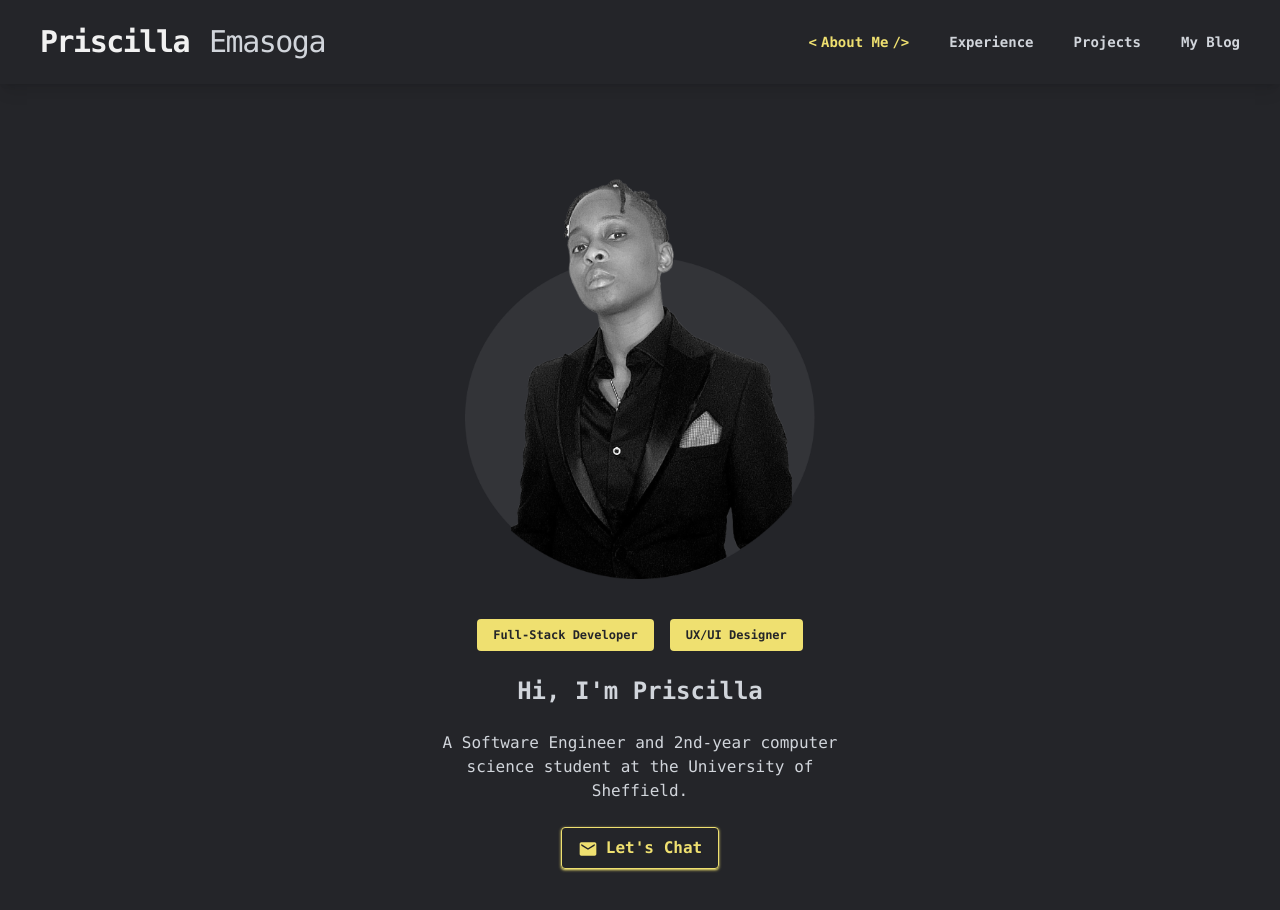
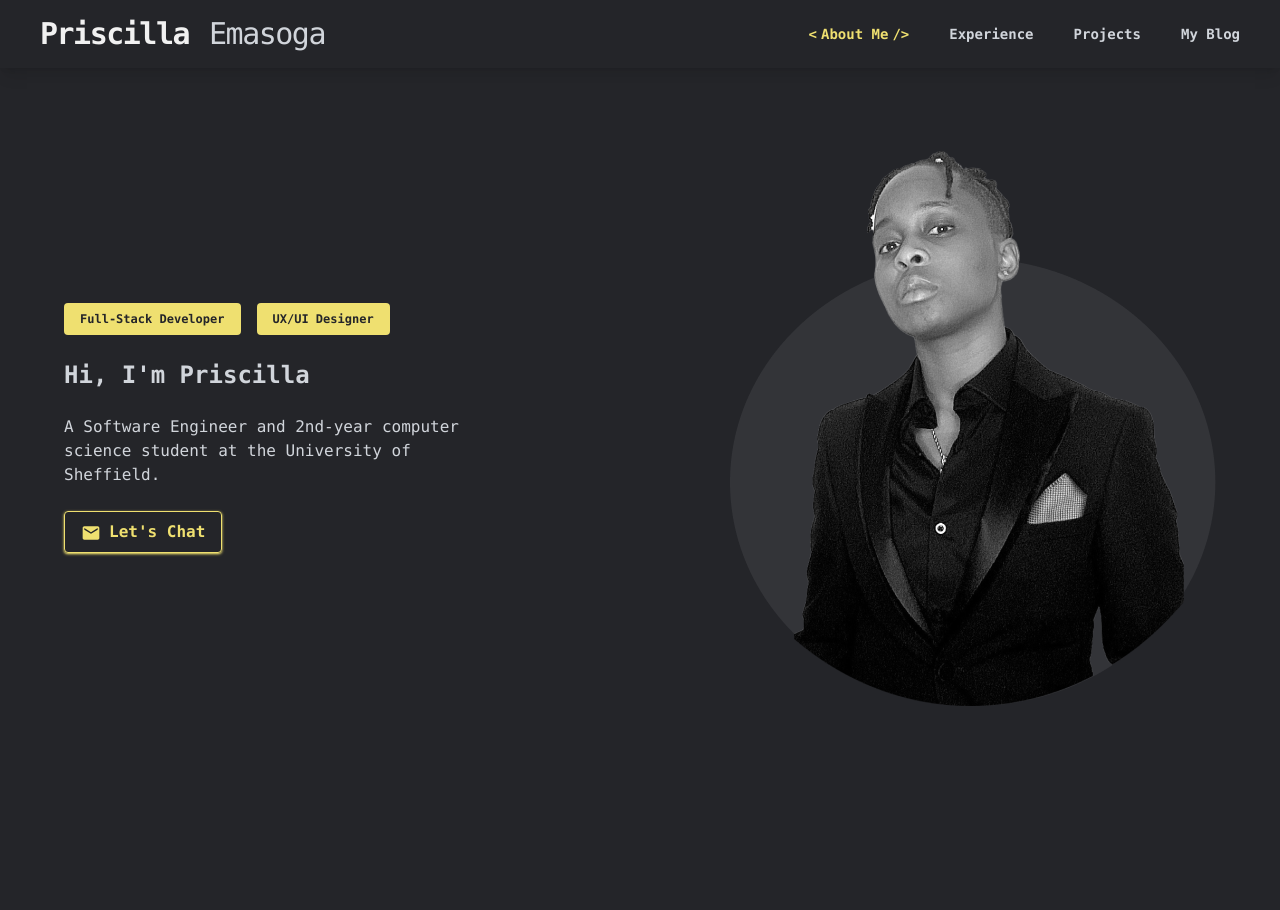
Before and after one commit to priscilla-e/my-portfolio, a React (Vite) app: page / in a window 1280 px wide. Shown: the top 910 px of the page. After the commit the page ends 800 px from the top, so only its background shows below. Built offline with nearby package versions, Linux system fonts and the light colour scheme.

Commit message:
Update hero styling desk top

```diff
--- a/src/components/Header.jsx
+++ b/src/components/Header.jsx
@@ -1,6 +1,6 @@
 export default function Header() {
     return (
-        <header id="#header" className="hidden items-center py-6 px-10 shadow-lg md:flex">
+        <header id="#header" className="hidden items-center py-4 px-10 shadow-lg md:flex">
             <div className="space-x-5 text-3xl tracking-tighter md:flex-1">
                 <span className="font-extrabold text-light">Priscilla</span>
                 <span>Emasoga</span>
--- a/src/components/Hero.jsx
+++ b/src/components/Hero.jsx
@@ -1,27 +1,33 @@
 import HeroImage from '../assets/hero-image.png';
-import { MdEmail } from "react-icons/md";
+import {MdEmail} from "react-icons/md";
+
 export default function Hero() {
     return (
-        <section id="hero" className="my-10 flex flex-col items-center justify-center h-screen">
+        <section id="hero">
+            <div className='container mx-auto my-10 flex flex-col items-center justify-center h-screen md:h-[90vh] md:flex-row-reverse md:justify-between md:my-0 md:space-x-24"'>
                 {/*image*/}
-            <img src={HeroImage} alt="Priscilla Emasoga" className="h-1/2" />
+                <img src={HeroImage} alt="Priscilla Emasoga" className="h-1/2 md:h-auto"/>
 
                 {/*hero text*/}
-            <div className='mt-10 space-y-6 text-center'>
-                <div className='flex items-center justify-center space-x-4'>
-                    <span className='inline-block bg-primary text-xs text-dark px-4 py-2 rounded font-semibold focus:outline-none'>Full-Stack Developer</span>
-                    <span className='inline-block bg-primary text-xs text-dark px-4 py-2 rounded font-semibold focus:outline-none'>UX/UI Designer</span>
+                <div className='mt-10 space-y-6 text-center md:text-left md:m-0'>
+                    <div className='flex items-center justify-center space-x-4 md:justify-start'>
+                        <span
+                            className='inline-block bg-primary text-xs text-dark px-4 py-2 rounded font-semibold focus:outline-none'>Full-Stack Developer</span>
+                        <span
+                            className='inline-block bg-primary text-xs text-dark px-4 py-2 rounded font-semibold focus:outline-none'>UX/UI Designer</span>
                     </div>
                     <h2 className='text-2xl font-bold'>Hi, I'm Priscilla</h2>
                     <p className='max-w-md'>
                         A Software Engineer and 2nd-year computer science student
                         at the University of Sheffield.
                     </p>
-                <a href='#' className='inline-block text-primary border border-primary px-4 py-2 rounded font-semibold shadow shadow-primary duration-150 hover:scale-105 focus:outline-none'>
+                    <a href='#'
+                       className='inline-block text-primary border border-primary px-4 py-2 rounded font-semibold shadow shadow-primary duration-150 hover:scale-105 focus:outline-none'>
                         <MdEmail size='20' className='inline mr-2'/>
                         Let's Chat
                     </a>
                 </div>
+            </div>
         </section>
     );
 }
```
Lines whose indentation alone changed are shown as unchanged.
